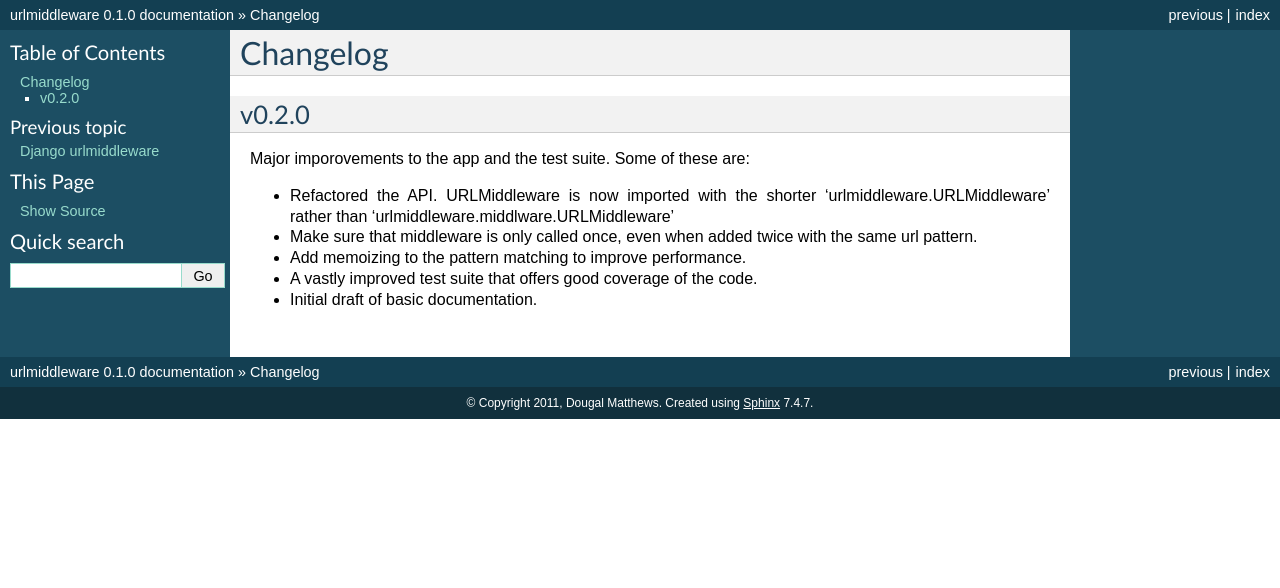
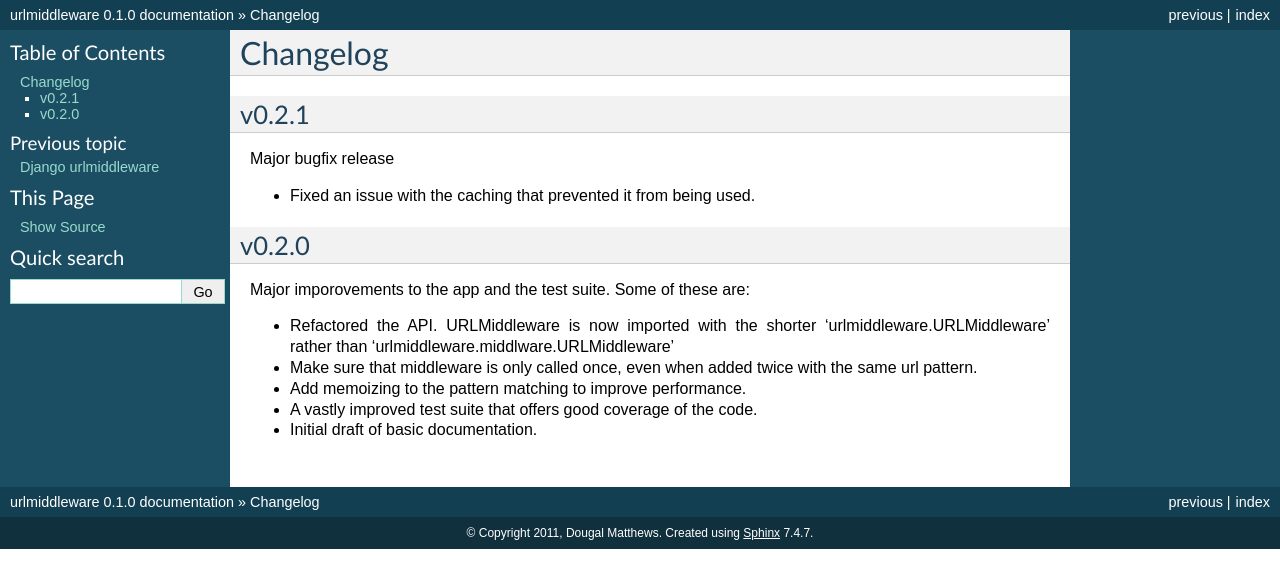
Before and after one commit to d0ugal/django-urlmiddleware, a Sphinx documentation site: the page built from docs/changelog.rst, in a window 1280 px wide. Shown: the top 588 px of the page. Built offline with Sphinx 7.4.7, drawn with Linux system fonts in a browser that asks for light colours.

Commit message:
Version bump and changelog

```diff
--- a/docs/changelog.rst
+++ b/docs/changelog.rst
@@ -1,5 +1,13 @@
 Changelog
 =========
+
+
+v0.2.1
+--------
+
+Major bugfix release
+
+- Fixed an issue with the caching that prevented it from being used.
 
 
 v0.2.0
--- a/urlmiddleware/__init__.py
+++ b/urlmiddleware/__init__.py
@@ -1,6 +1,6 @@
 from __future__ import absolute_import
 
 # following PEP 386, versiontools will pick it up
-__version__ = (0, 2, 0, "final", 0)
+__version__ = (0, 2, 1, "final", 0)
 
 from .middleware import URLMiddleware
```
